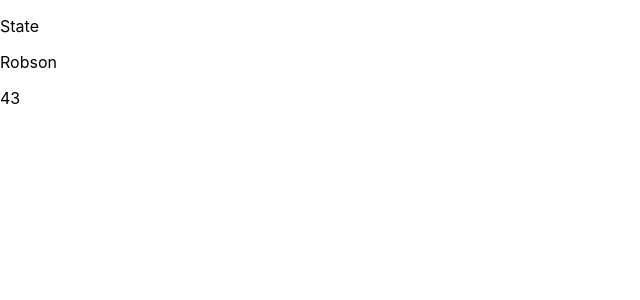
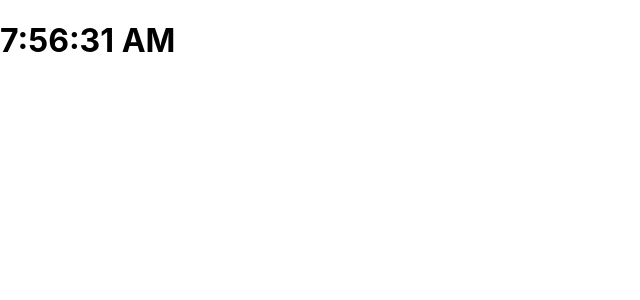
Before and after one commit to robsoninocencio/iniciando-com-reactjs-rev3, a React (Create React App) app in the folder REACT-INIT/app-react/: page / in a window 1280 px wide. Shown: the top 300 px of the page, without its empty margins (0-640 px from the left). Built offline with nearby package versions, Linux system fonts and the light colour scheme.

Commit message:
Praticando state e ciclo de vida componentes.

```diff
--- /dev/null
+++ b/REACT-INIT/app-react/src/Clock2.js
@@ -0,0 +1,55 @@
+import React, { Component } from 'react';
+import './Clock.css';
+
+export default class Clock2 extends Component {
+    constructor(props) {
+        super(props);
+
+        this.state = {
+            time: new Date()
+                .toLocaleString(
+                    'en-US',
+                    {
+                        hour: 'numeric',
+                        minute: 'numeric',
+                        second: 'numeric',
+                        hour12: true
+                    }
+                )
+        }
+    }
+
+    componentDidMount() {
+        this.timer = setInterval(() => this.updateClock(), 1000);
+    }
+
+    componentWillUnmount() {
+        clearInterval(this.timer);
+    }
+
+    updateClock() {
+        this.setState({
+            time: new Date()
+                .toLocaleString(
+                    'en-US',
+                    {
+                        hour: 'numeric',
+                        minute: 'numeric',
+                        second: 'numeric',
+                        hour12: true
+                    }
+                ),
+            name: 'Robson'
+        })
+    }
+
+    render() {
+
+        const { time } = this.state;
+        return (
+            <div>
+                <h1>{time}</h1>
+            </div>
+        );
+    }
+}
--- a/REACT-INIT/app-react/src/index.js
+++ b/REACT-INIT/app-react/src/index.js
@@ -5,7 +5,8 @@ import './index.css';
 // import Hello from './Hello';
 // import Clock from './Clock';
 // import Props from './Props';
-import State from './State';
+// import State from './State';
+import Clock2 from './Clock2';
 import reportWebVitals from './reportWebVitals';
 
 ReactDOM.render(
@@ -14,7 +15,8 @@ ReactDOM.render(
     {/* <Hello /> */}
     {/* <Clock /> */}
     {/* <Props attr="p" attr2="outro" attr3="VALUE3" /> */}
-    <State />
+    {/* <State /> */}
+    <Clock2 />
   </React.StrictMode>,
   document.getElementById('root')
 );
```
